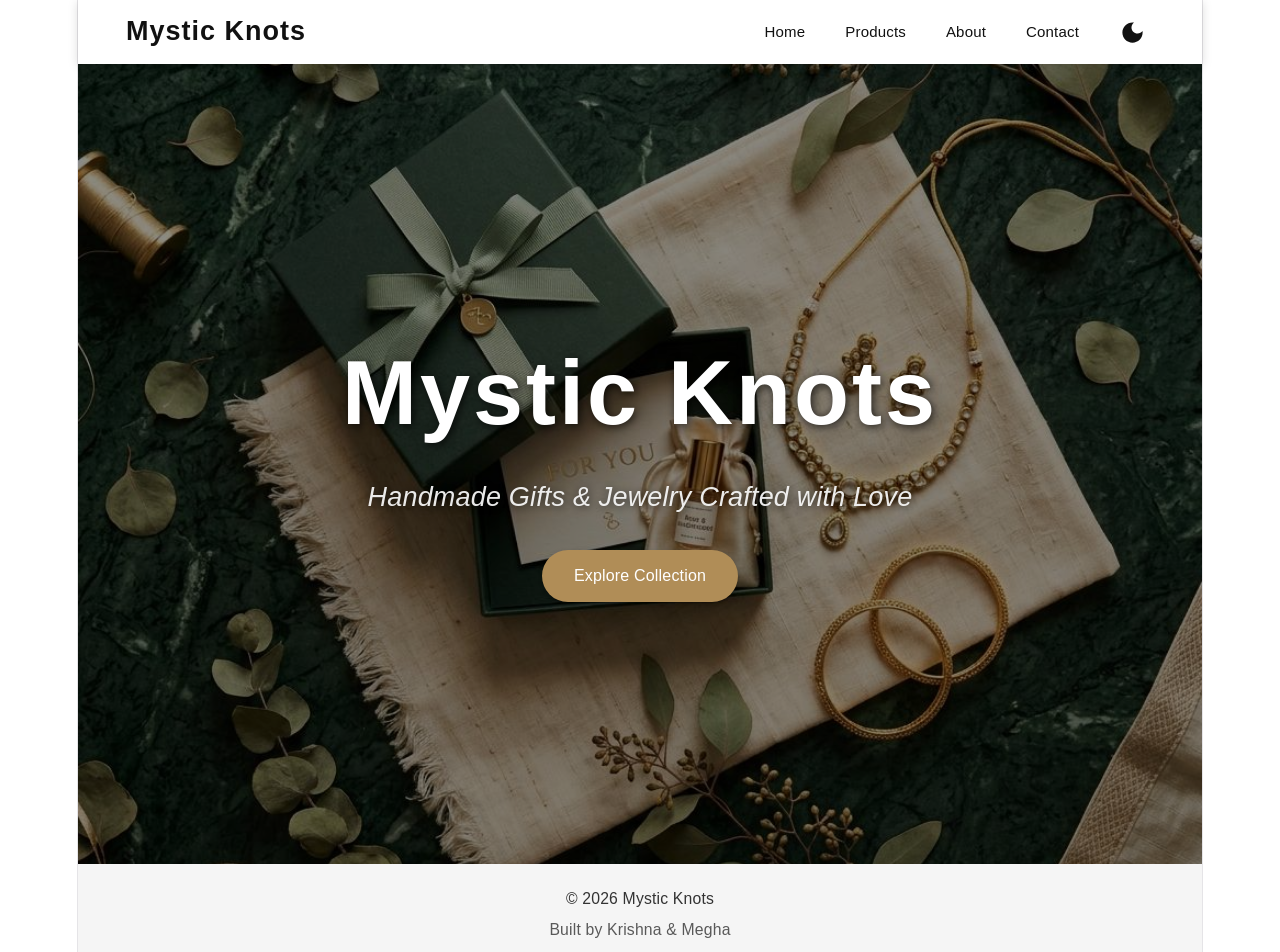
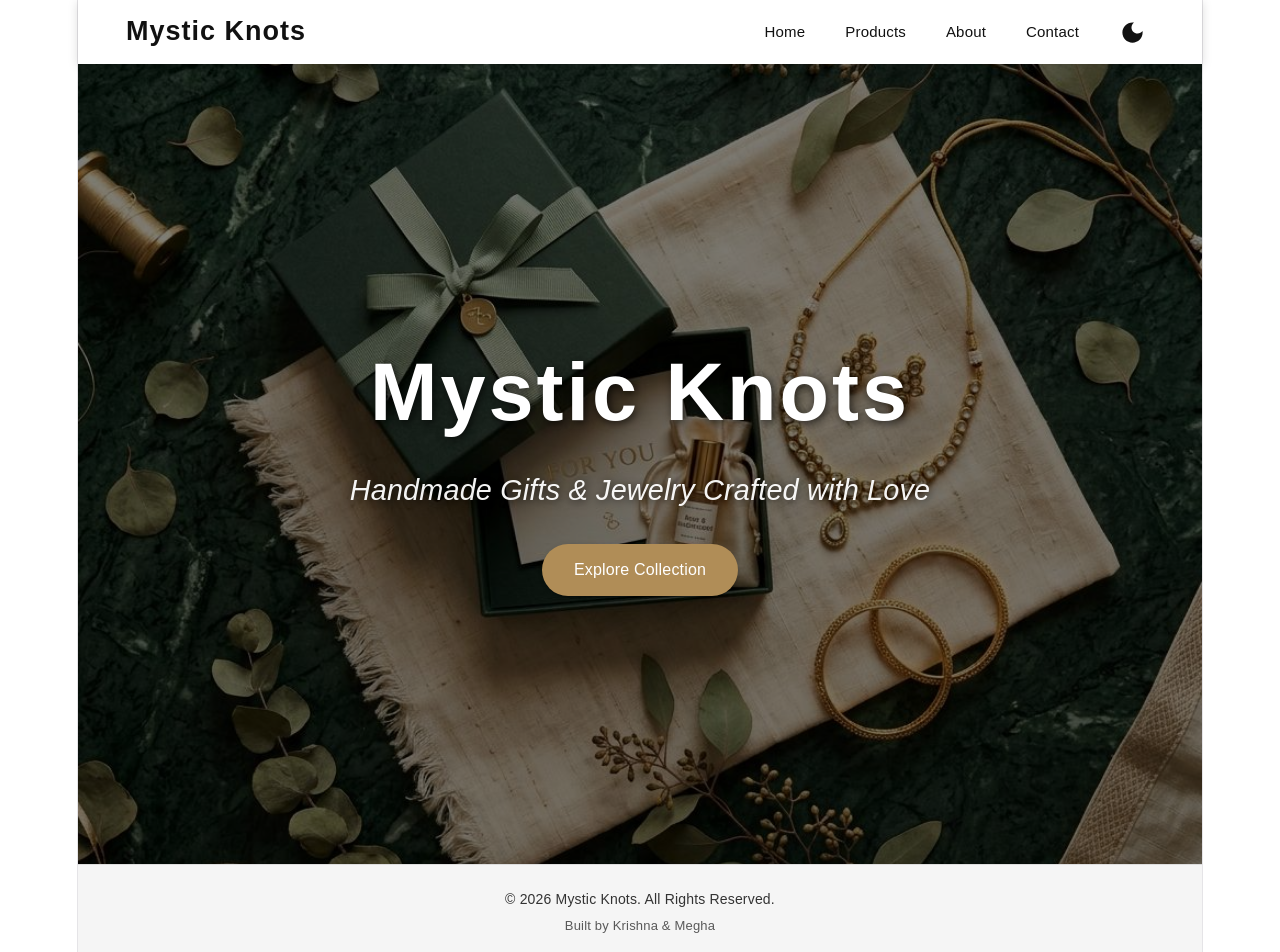
Before and after one commit to krishnavijayan34-coder/mystic-knot, a React (Vite) app: page /#/ in a window 1280 px wide. Shown: the top 952 px of the page. Built offline with nearby package versions, Linux system fonts and the light colour scheme.

Commit message:
modified

```diff
--- a/src/Components/Footer.jsx
+++ b/src/Components/Footer.jsx
@@ -20,19 +20,37 @@ function Footer({ mode }) {
         color:
           mode === "dark"
             ? "#fff"
-            : "#333"
+            : "#333",
+
+        borderTop:
+          mode === "dark"
+            ? "1px solid #222"
+            : "1px solid #ddd"
       }}
     >
 
-      <Typography variant="body2">
-        © 2026 Mystic Knots
+      <Typography
+        variant="body2"
+        sx={{
+          fontSize: {
+            xs: "13px",
+            sm: "14px"
+          }
+        }}
+      >
+        © 2026 Mystic Knots. All Rights Reserved.
       </Typography>
 
       <Typography
         variant="body2"
         sx={{
           mt: 1,
-          opacity: 0.8
+          opacity: 0.8,
+
+          fontSize: {
+            xs: "12px",
+            sm: "13px"
+          }
         }}
       >
         Built by Krishna & Megha
--- a/src/Pages/Home.jsx
+++ b/src/Pages/Home.jsx
@@ -10,44 +10,49 @@ import hero from "../assets/hero.jpg";
 
 function Home() {
 
-  const darkMode =
-    localStorage.getItem("theme") === "dark";
+  return (
 
-  return (
     <Box>
 
       {/* HERO SECTION */}
       <Box
         sx={{
           minHeight: "100vh",
+
           backgroundImage: `url(${hero})`,
           backgroundSize: "cover",
           backgroundPosition: "center",
+
           display: "flex",
           justifyContent: "center",
           alignItems: "center",
+
           textAlign: "center",
           color: "white",
+
           position: "relative",
+
           px: 2
         }}
       >
 
-        {/* OVERLAY */}
+        {/* DARK OVERLAY */}
         <Box
           sx={{
             position: "absolute",
+
             top: 0,
             left: 0,
+
             width: "100%",
             height: "100%",
+
             background:
-              darkMode
-                ? "rgba(0,0,0,0.65)"
-                : "rgba(0,0,0,0.45)"
+              "rgba(0,0,0,0.5)"
           }}
         />
 
+        {/* CONTENT */}
         <Container
           sx={{
             position: "relative",
@@ -55,20 +60,17 @@ function Home() {
           }}
         >
 
-          {/* MAIN TITLE */}
+          {/* TITLE */}
           <Typography
             sx={{
               fontWeight: "bold",
               letterSpacing: "3px",
 
               fontSize: {
-                xs: "2.3rem",
-                sm: "3rem",
-                md: "4rem",
-                lg: "5rem"
+                xs: "2.5rem",
+                sm: "3.5rem",
+                md: "4.5rem"
               },
-
-              color: "#fff",
 
               textShadow:
                 "2px 2px 10px rgba(0,0,0,0.7)"
@@ -81,19 +83,19 @@ function Home() {
           <Typography
             sx={{
               mt: 2,
-              opacity: 0.95,
+
               fontStyle: "italic",
 
               fontSize: {
                 xs: "1rem",
-                sm: "1.2rem",
-                md: "1.5rem"
+                sm: "1.3rem",
+                md: "1.6rem"
               },
 
-              color: "#f5f5f5",
+              opacity: 0.95,
 
               textShadow:
-                "1px 1px 8px rgba(0,0,0,0.6)"
+                "1px 1px 8px rgba(0,0,0,0.7)"
             }}
           >
             Handmade Gifts & Jewelry Crafted with Love
@@ -106,18 +108,21 @@ function Home() {
             to="/products"
             sx={{
               mt: 4,
+
               backgroundColor: "#b08d57",
 
               px: 4,
               py: 1.5,
+
+              borderRadius: "30px",
+
+              textTransform: "none",
 
               fontSize: {
                 xs: "14px",
                 sm: "16px"
               },
 
-              borderRadius: "30px",
-              textTransform: "none",
               transition: "0.3s",
 
               "&:hover": {
@@ -130,33 +135,7 @@ function Home() {
           </Button>
 
         </Container>
-      </Box>
 
-      {/* FOOTER */}
-      <Box
-        sx={{
-          py: 3,
-          textAlign: "center",
-          backgroundColor:
-            darkMode ? "#111" : "#f5f5f5",
-
-          color:
-            darkMode ? "#fff" : "#333"
-        }}
-      >
-        <Typography variant="body2">
-          © 2026 Mystic Knots
-        </Typography>
-
-        <Typography
-          variant="body2"
-          sx={{
-            mt: 1,
-            opacity: 0.8
-          }}
-        >
-          Built by Krishna & Megha
-        </Typography>
       </Box>
 
     </Box>
```
